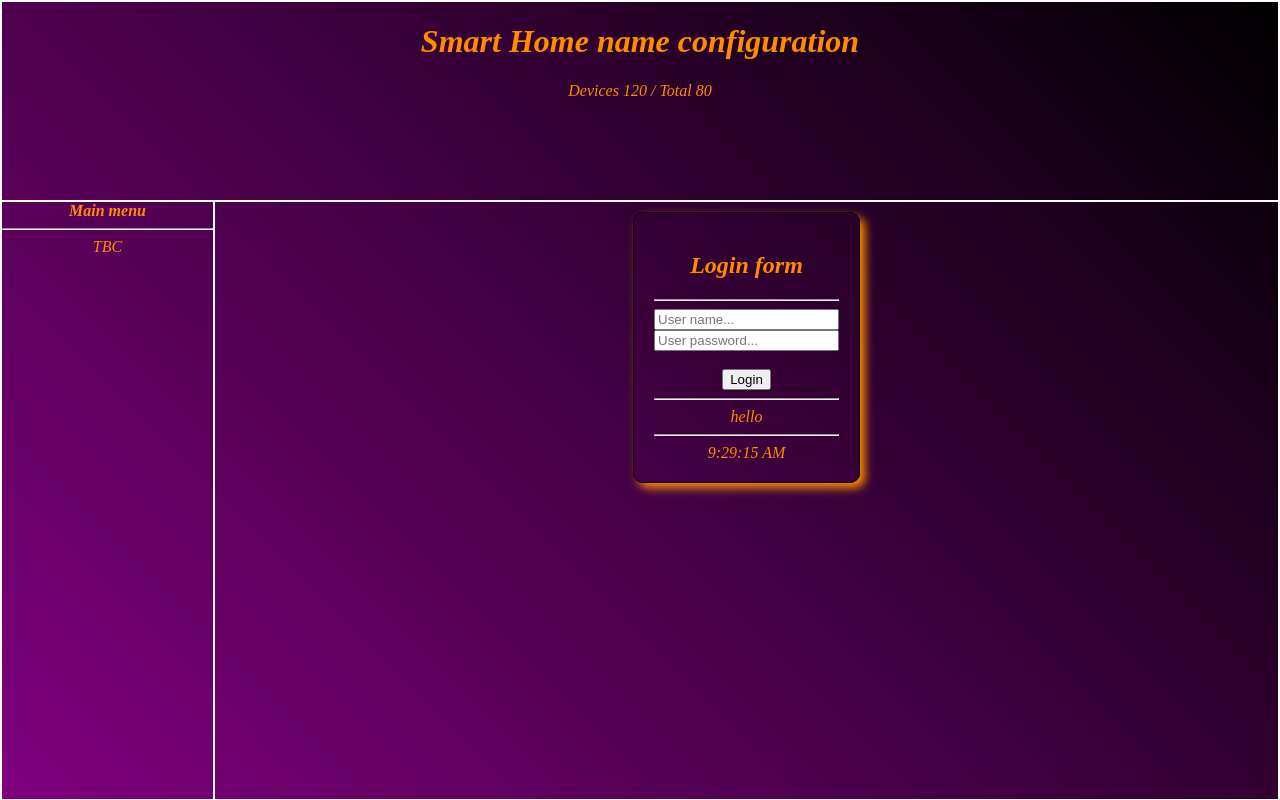
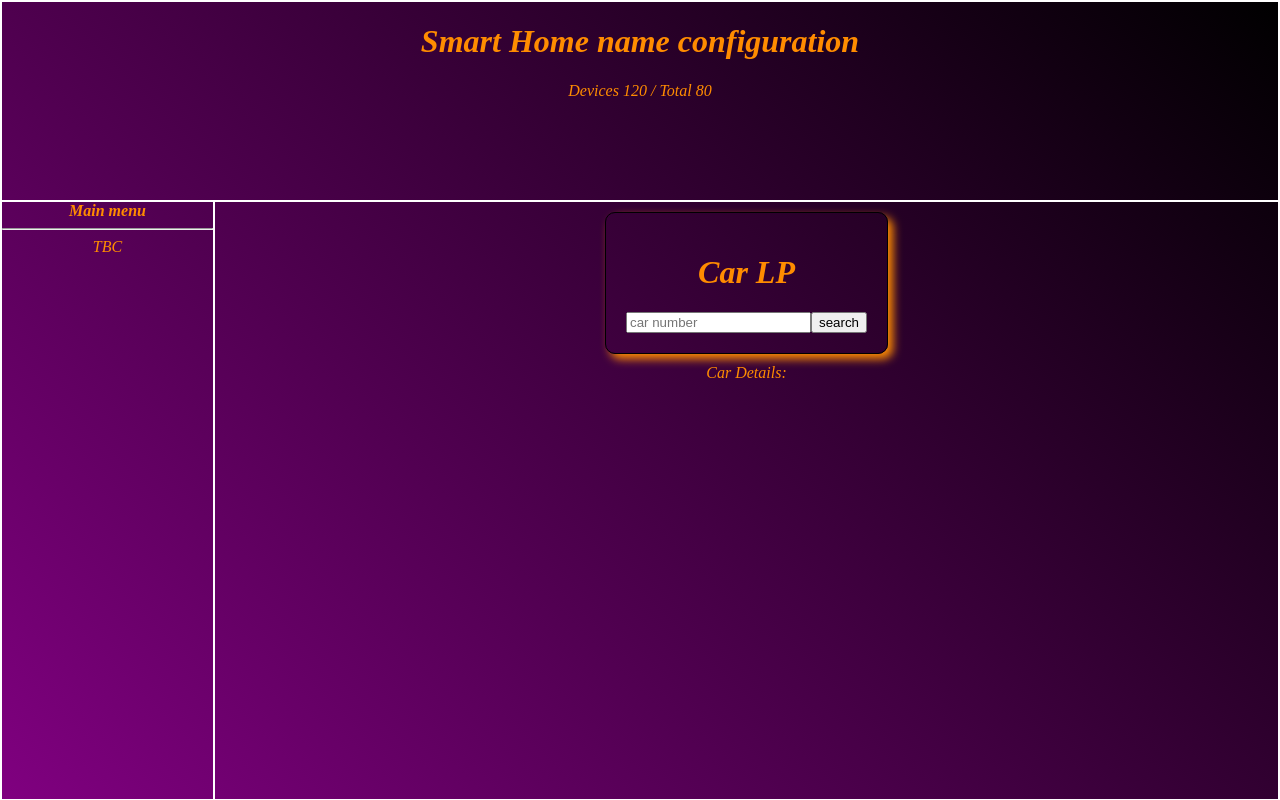
Before and after one commit to zeev-mindali/class-48, a React (Create React App) app in the folder react/react-is-easy/: page / in a window 1280 px wide. Shown: the top 800 px of the page. Built offline with nearby package versions, Linux system fonts and the light colour scheme.

Commit message:
car search in react

```diff
--- a/react/react-is-easy/package.json
+++ b/react/react-is-easy/package.json
@@ -10,6 +10,7 @@
     "@types/node": "^16.18.86",
     "@types/react": "^18.2.61",
     "@types/react-dom": "^18.2.19",
+    "axios": "^1.6.7",
     "react": "^18.2.0",
     "react-dom": "^18.2.0",
     "react-scripts": "5.0.1",
--- a/react/react-is-easy/src/Components/layout/MainLayout/MainLayout.tsx
+++ b/react/react-is-easy/src/Components/layout/MainLayout/MainLayout.tsx
@@ -1,3 +1,5 @@
+import Cars from "../../rest/cars/cars";
+import Gabriel from "../../targil/gabriel/gabriel";
 import MainFooter from "../MainFooter/MainFooter";
 import MainHeader from "../MainHeader/MainHeader";
 import MainMenu from "../MainMenu/MainMenu";
@@ -15,7 +17,7 @@ function MainLayout(): JSX.Element {
                 <MainMenu/>
             </aside>
             <main>
-                <Login/>
+                <Cars/>
             </main>
             <footer>
                 <MainFooter/>
--- /dev/null
+++ b/react/react-is-easy/src/Components/rest/cars/cars.css
@@ -0,0 +1,3 @@
+.cars {
+
+}
--- /dev/null
+++ b/react/react-is-easy/src/Components/rest/cars/cars.tsx
@@ -0,0 +1,35 @@
+import { SyntheticEvent, useState } from "react";
+import "./cars.css";
+import axios from "axios";
+
+function Cars(): JSX.Element {
+    //we are going to AXIOS
+    //to install axios -> npm install axios
+    const [lp,setLp] = useState("");
+    const carURL = "https://data.gov.il/api/3/action/datastore_search?resource_id=053cea08-09bc-40ec-8f7a-156f0677aff3&q=";
+
+    const updateLP = (e:SyntheticEvent)=>{
+        setLp((e.target as HTMLInputElement).value.replace("-",""));
+    }
+
+    const searchTheCar = async()=>{
+        //going to check the internet :)
+        const carData = await axios.get(carURL+lp);
+        console.log(carData.data.result.records[0]);
+    }
+
+    return (
+        <div className="cars">
+			<div className="Box">
+                <h1>Car LP</h1>
+                <input type="text" placeholder="car number" onChange={updateLP}/>
+                <input type="button" value="search" onClick={searchTheCar}/>
+            </div>
+            <div>
+                Car Details:
+            </div>
+        </div>
+    );
+}
+
+export default Cars;
--- /dev/null
+++ b/react/react-is-easy/src/Components/targil/gabriel/gabriel.css
@@ -0,0 +1,3 @@
+.gabriel {
+
+}
--- /dev/null
+++ b/react/react-is-easy/src/Components/targil/gabriel/gabriel.tsx
@@ -0,0 +1,40 @@
+import { SyntheticEvent, useState } from "react";
+import "./gabriel.css";
+
+function Gabriel(): JSX.Element {
+    const [victimName,setVictim] = useState("");
+    const [displayName, setDisplay] = useState(false);
+
+    const handleName = (e:SyntheticEvent)=>{
+        let checkName = (e.target as HTMLInputElement).value.toLowerCase();
+        // if (checkName.toLowerCase().includes("gabriel")){
+        //     setVictim("Azriel");
+        // }else {
+        //     setVictim(checkName);
+        // }
+        setVictim(checkName.replace('gabriel','azriel'));
+    }
+
+    const checkName = ()=>{
+        // return `hello ${victimName}`;
+        setDisplay(true);
+    }
+
+    //the input element get focus
+    const handleFocus = ()=>{
+        setDisplay(false);
+    }
+
+    return (
+        <div className="gabriel Box">
+            <h2>Who am i</h2><hr/>
+            <input type="text" placeholder="victim name" onChange={handleName} onFocus={handleFocus}/><br/>
+            <input type="button" value={"send"} onClick={checkName}/>
+            <hr/>
+            {/* {displayName && `hello ${victimName}`} */}
+            {displayName && `hello ${victimName}`}
+        </div>
+    );
+}
+
+export default Gabriel;
```
Also changed, not shown: 1 other file (tests, documents, lock files or other folders).
